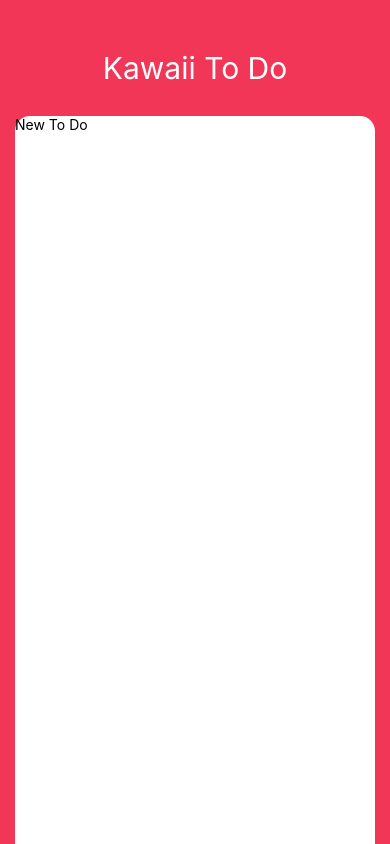
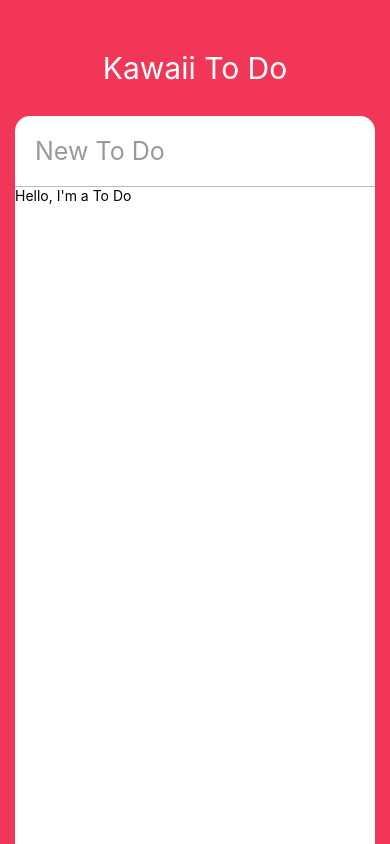
Before and after one commit to flynnpark/kawaii-todo, a React Native app: screen / in a window 390 px wide. Built offline with nearby package versions, Linux system fonts and the light colour scheme.

Commit message:
Coding the UI part Two
- Input and To Do Components

```diff
--- a/App.js
+++ b/App.js
@@ -1,35 +1,64 @@
 import React from 'react';
-import { StyleSheet, Text, View, StatusBar, TextInput, Dimensions, Platform } from 'react-native';
+import {
+    StyleSheet,
+    Text,
+    View,
+    StatusBar,
+    TextInput,
+    Dimensions,
+    Platform,
+    ScrollView
+} from 'react-native';
+import ToDo from "./ToDo";
 
 const { width, height } = Dimensions.get("window");
 
 export default class App extends React.Component {
+    state = {
+        newToDo: ""
+    };
+
     render() {
-    return (
-      <View style={styles.container}>
-          <StatusBar barStyle="light-content" />
+        const { newToDo } = this.state;
+        return (<View style={styles.container}>
+            <StatusBar barStyle="light-content"/>
             <Text style={styles.title}>Kawaii To Do</Text>
             <View style={styles.card}>
-              <TextInput style={styles.input} placeholder={"New To Do"}/>
+                <TextInput
+                    style={styles.input}
+                    placeholder={"New To Do"}
+                    value={newToDo}
+                    onChangeText={this._controlNewToDo}
+                    placeholderTextColor={"#999"}
+                    underlineColorAndroid={"transparent"}
+                    autoCorrect={false}
+                />
+                <ScrollView>
+                    <ToDo />
+                </ScrollView>
             </View>
-      </View>
-    );
+        </View>);
+    }
+
+    _controlNewToDo = text => {
+        this.setState({
+            newToDo: text
+        });
     }
 }
 
 const styles = StyleSheet.create({
     container: {
         flex: 1,
-    backgroundColor: '#f23657',
-    alignItems: 'center',
-    justifyContent: 'center',
+        backgroundColor: "#f23657",
+        alignItems: "center",
     },
     title: {
         color: "#fff",
         fontSize: 30,
         marginTop: 50,
         marginBottom: 30,
-      fontWeight: "400",
+        fontWeight: "400"
     },
     card: {
         backgroundColor: "#fff",
@@ -46,11 +75,16 @@ const styles = StyleSheet.create({
                     height: -1,
                     width: 0
                 }
-          }
-      }, {
+            },
             android: {
                 elevation: 3
             }
         })
+    },
+    input: {
+        padding: 20,
+        borderBottomColor: "#bbb",
+        borderBottomWidth: 1,
+        fontSize: 25
     }
 });
--- /dev/null
+++ b/ToDo.js
@@ -0,0 +1,16 @@
+import React, { Component } from "react";
+import { View, Text, TouchableOpacity, StyleSheet } from "react-native";
+
+class ToDo extends Component {
+    render() {
+        return (
+            <View>
+                <Text>Hello, I'm a To Do</Text>
+            </View>
+        );
+    }
+}
+
+const styles = StyleSheet.create({});
+
+export default ToDo;
```
Lines whose indentation alone changed are shown as unchanged.
